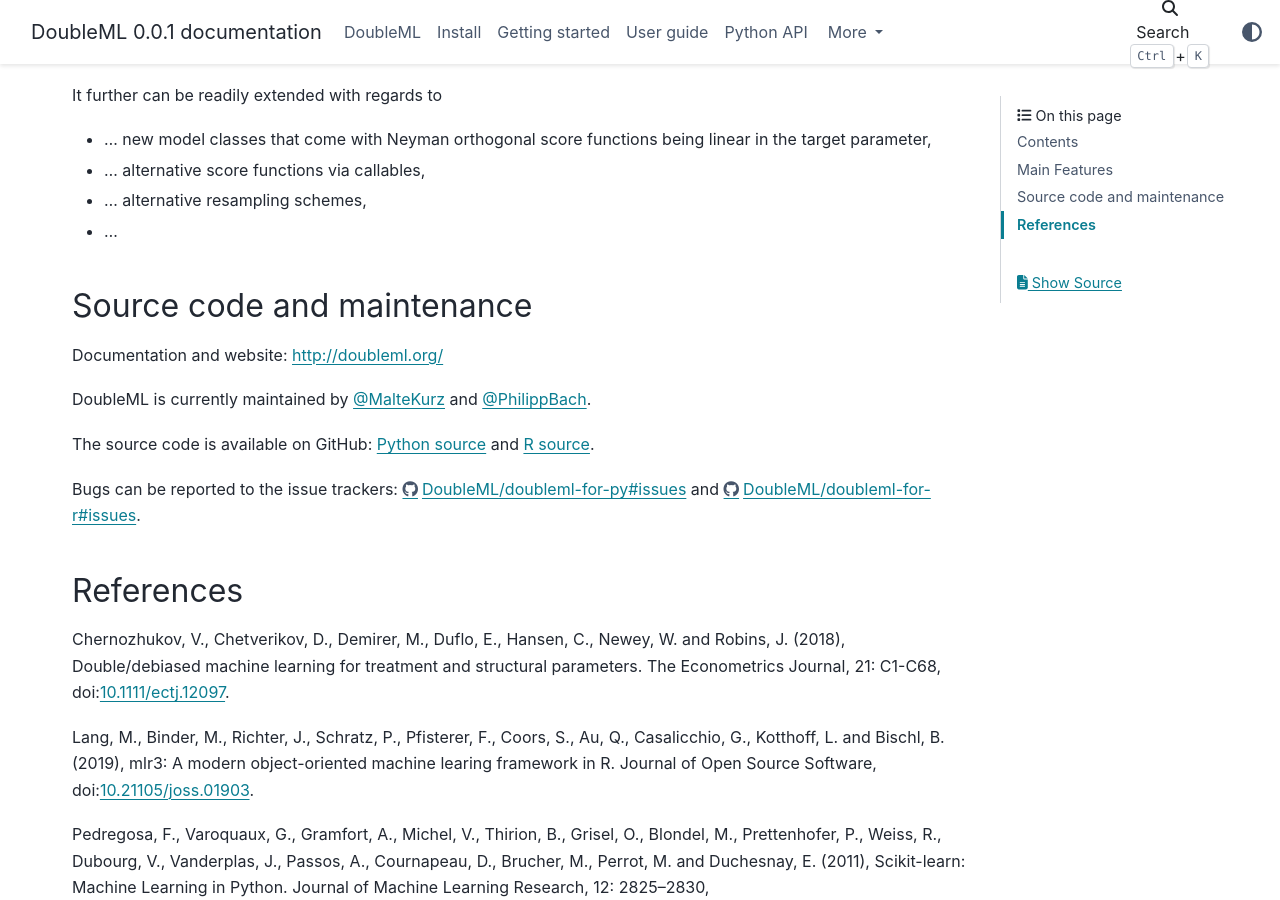
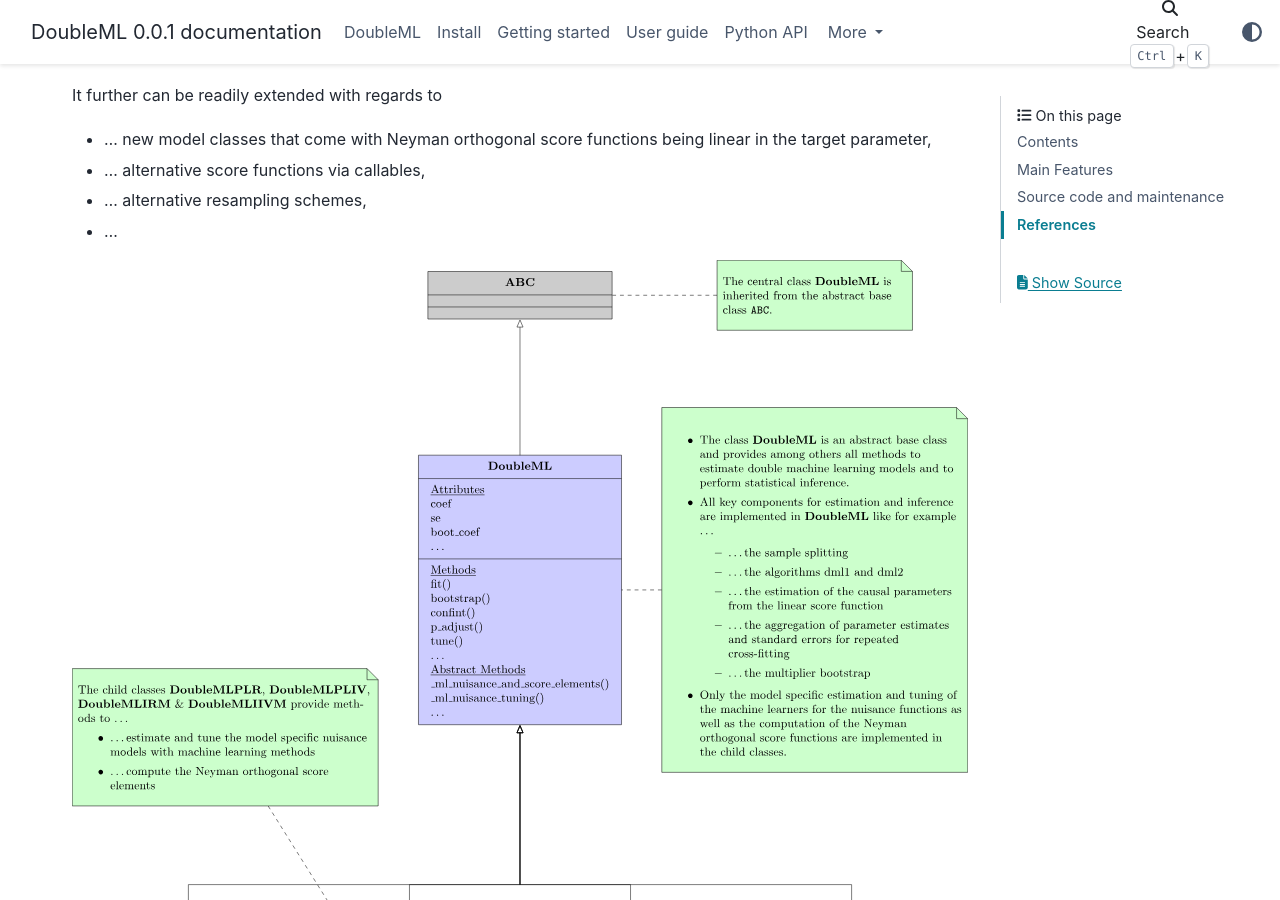
Before and after one commit to DoubleML/doubleml-docs, a Sphinx documentation site: the page built from doc/index.rst, in a window 1280 px wide and 900 px high, scrolled down 1156 px. Built offline with Sphinx 7.4.7 and the PyData theme 0.15.4, drawn with Linux system fonts in a browser that asks for light colours; pages that are not in the unit, such as notebooks, are missing from menus.

Commit message:
add oop graphic

```diff
--- a/doc/index.rst
+++ b/doc/index.rst
@@ -129,7 +129,9 @@
 - ... alternative resampling schemes,
 - ...
 
-
+.. image:: oop.svg
+    :width: 100%
+    :alt: OOP structure of the DoubleML package
 
 Source code and maintenance
 ---------------------------
```
Also changed, not shown: doc/oop.svg (added).
